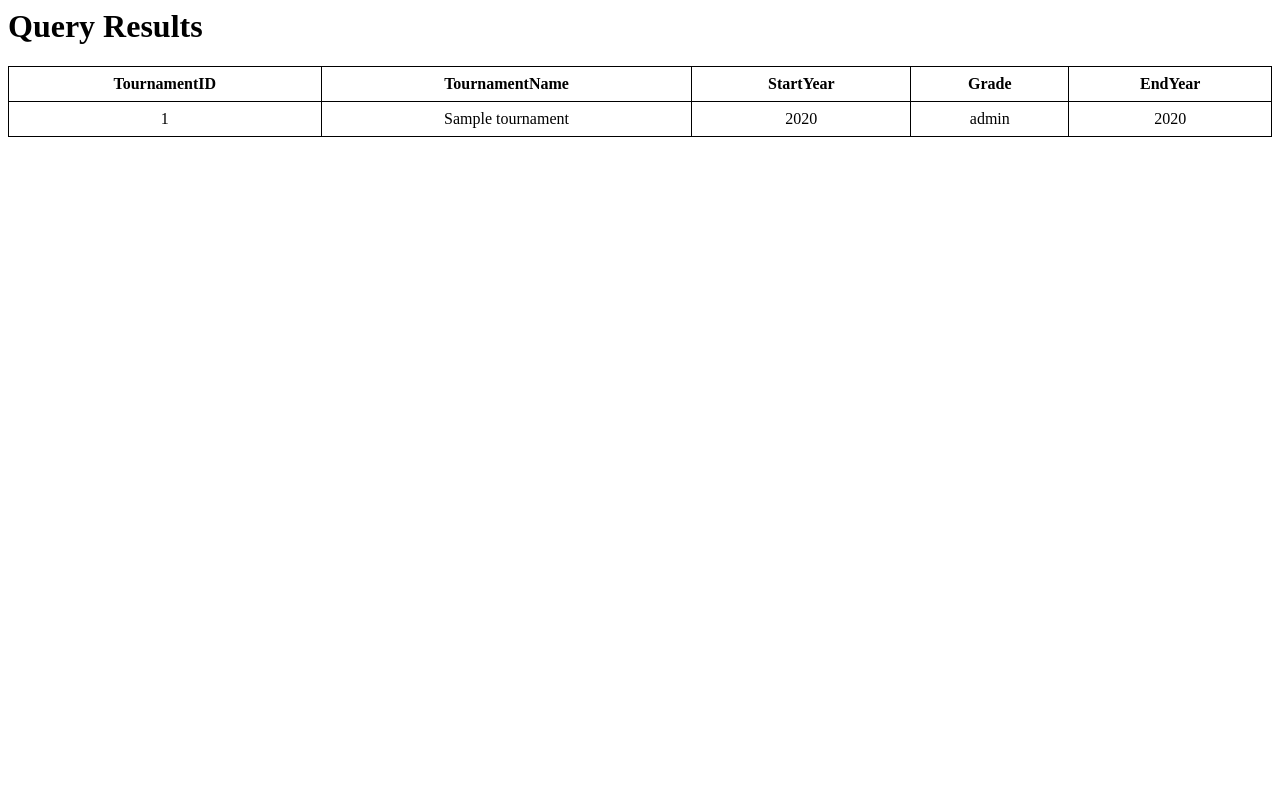
After one commit to vikassrini/CRICBASE-, a Flask app: page /display_tournament in a window 1280 px wide. The commit adds this page. Run offline with Flask 2, Linux system fonts and the light colour scheme; tables that the repository leaves empty or names only in its code hold one stand-in row (values such as "Sample post").

Commit message:
front end stuff

```diff
--- a/CricBase/app.py
+++ b/CricBase/app.py
@@ -11,6 +11,9 @@ from tournament import Tournament
 from fielding_analysis import FieldingAnalysis
 from player_summary import PlayerSummary
 
+import mysql.connector
+from mysql.connector import errorcode
+
 app = Flask(__name__)
 mysql = MySQL()
 
@@ -21,6 +24,32 @@ app.config['MYSQL_DATABASE_PASSWORD'] = "awbo22Oct!"
 app.config['MYSQL_DATABASE_DB'] = 'CRICBASE'
 app.config['MYSQL_DATABASE_HOST'] = 'localhost'
 mysql.init_app(app)
+
+#front end
+@app.route('/')
+def index():
+    return render_template('login.html')
+
+@app.route('/display_tournament')
+def disp_tourn():
+    cnx = mysql.connect()
+    cursor = cnx.cursor()
+
+    query = "select * from tournament"
+    column = ['TournamentID', 'TournamentName', 'StartYear', 'Grade', 'EndYear']
+    cursor.execute(query)
+
+    rows = cursor.fetchall()
+    #rows.append(column)
+    cursor.close()
+    cnx.close()
+
+    return render_template('index.html', rows=rows , column =column)
+
+
+
+
+
 # player
 @app.route('/player/<int:player_id>', methods=['GET'])
 def get_players(player_id):
--- /dev/null
+++ b/CricBase/templates/index.html
@@ -0,0 +1,34 @@
+<html>
+  <head>
+    <title>My Flask App</title>
+  </head>
+  <body>
+    <style>
+      table {
+        border-collapse: collapse;
+        width: 100%;
+      }
+      th, tr , td {
+        border: 1px solid black;
+        padding: 8px;
+        text-align: center;
+      }
+    </style>
+    <h1>Query Results</h1>
+    <table>
+
+      <tr>
+        {% for c in column %}
+          <th>{{ c }}</th>
+        {% endfor %}
+      </tr>
+      {% for row in rows %}
+        <tr>
+          {% for value in row %}
+            <td>{{ value }}</td>
+          {% endfor %}
+        </tr>
+      {% endfor %}
+    </table>
+  </body>
+</html>
--- a/CricBase/templates/login.html
+++ b/CricBase/templates/login.html
@@ -79,7 +79,7 @@
       var password = document.getElementById("password").value;
       if (username === "admin" && password === "password") {
         // Login successful, redirect to homepage
-        window.location.href = "https://www.example.com/home";
+        window.location.href = "https://http://127.0.0.1:5000/Users/Aadi/Desktop/CRICBASE-/CricBase/templates/index.html";
       } else {
         // Login failed, display error message
         document.getElementById("error").innerHTML = "Invalid username or password";
```
Also changed, not shown: 2 other files.
